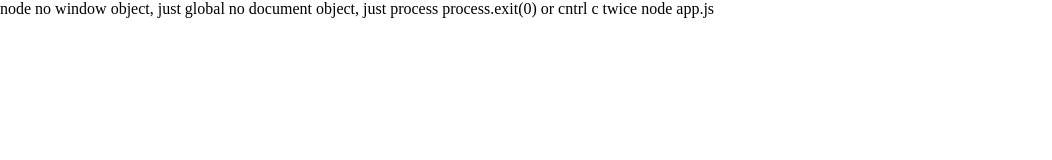
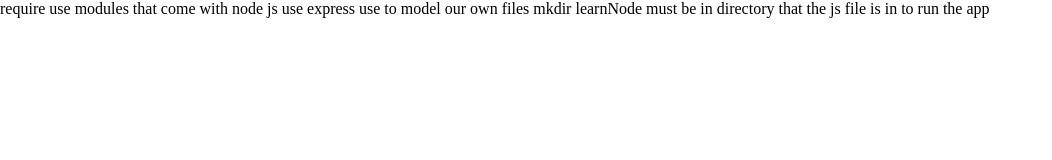
Before and after one commit to trustIsEarned/learnNode, a plain HTML site: page index.html in a window 1280 px wide. Shown: the whole page, without its empty margins (0-1052 px from the left). Drawn offline with nearby package versions, Linux system fonts and the light colour scheme.

Commit message:
Require built in

```diff
--- a/index.html
+++ b/index.html
@@ -7,15 +7,14 @@
 </head>
 <body>
 
-	node
+	require
+		use modules that come with node js
+		use express
+		use to model our own files
 
-	no window object, just
-	global
-	no document object, just
-	process
-		process.exit(0) or cntrl c twice
+	mkdir learnNode
 
-	node app.js
+	must be in directory that the js file is in to run the app
 
 
 <script src="https://ajax.googleapis.com/ajax/libs/jquery/3.3.1/jquery.min.js"></script>
```
Also changed, not shown: js/app.js (added, +8 -0 lines), js/greetings.txt (added).
